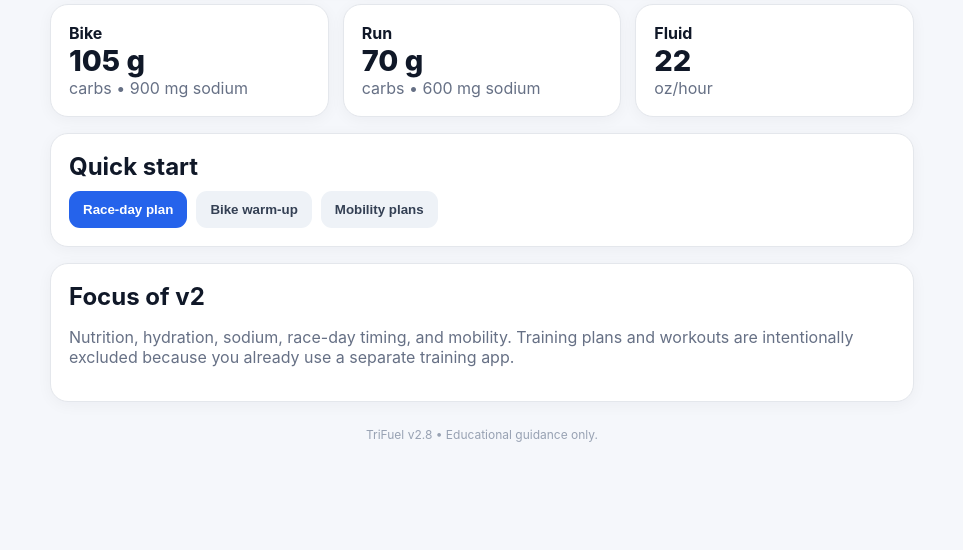
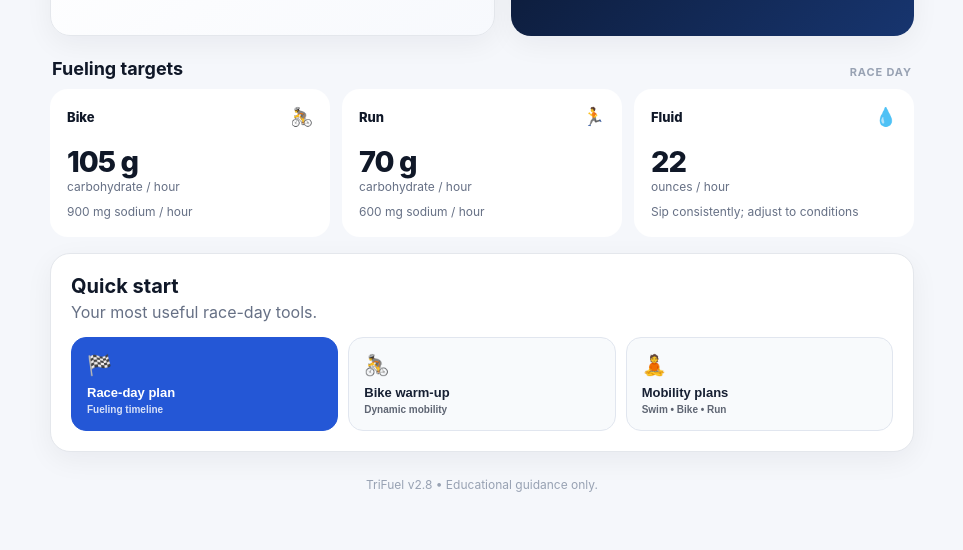
Before and after one commit to JShicko7/TriFuel, a plain HTML site: page index.html in a window 1280 px wide. Shown: the part 335-885 px from the top of the page, without its empty margins (158-1121 px from the left). Before the commit the page ends 835 px from the top, so only its background shows below. Drawn offline with Linux system fonts and the light colour scheme.

Commit message:
Add files via upload

```diff
--- a/index.html
+++ b/index.html
@@ -29,7 +29,26 @@ button,a.btn{cursor:pointer;-webkit-tap-highlight-color:transparent}
 .nutrition-card{padding:18px;border-radius:18px;background:#fff;border:1px solid #e6e8ed;box-shadow:0 4px 16px #0000000a}
 .nutrition-card h2{margin-top:0}.nutrition-row{display:flex;justify-content:space-between;gap:12px;padding:12px 0;border-bottom:1px solid #eceef2}
 .nutrition-row:last-child{border-bottom:0}@media(max-width:650px){.nutrition-hero{grid-template-columns:1fr}}
-</style></head><body><div class="app">
+</style>
+<style>
+:root{--navy:#0b1730;--blue:#2457d6;--ink:#101828;--muted:#667085;--line:#e4e7ec;--bg:#f5f7fb}
+body{background:var(--bg)!important;color:var(--ink)}
+.card{border:1px solid var(--line)!important;box-shadow:0 8px 28px rgba(16,24,40,.055)!important;border-radius:20px!important}
+.home-dashboard{padding-top:2px}.home-top{display:grid;grid-template-columns:1.05fr .95fr;gap:16px}
+.home-card{position:relative;overflow:hidden;min-height:164px;padding:22px!important}
+.athlete-card{background:linear-gradient(145deg,#fff,#f7f9fd)}.race-card{background:linear-gradient(135deg,var(--navy),#17356f);color:#fff!important;border:0!important}
+.home-label{font-size:11px;font-weight:800;text-transform:uppercase;letter-spacing:.12em;color:#667085}.race-card .home-label{color:#bcd0ff}
+.home-icon{position:absolute;right:18px;top:18px;width:40px;height:40px;border-radius:12px;background:#edf3ff;display:grid;place-items:center;font-size:19px}.race-card .home-icon{background:#ffffff1f}
+.home-number{font-size:42px;line-height:1;font-weight:850;letter-spacing:-.045em;margin:24px 0 7px}.home-sub{font-size:13px;color:#667085}.race-card .home-sub{color:#d5e2ff}
+.targets-head{display:flex;align-items:end;justify-content:space-between;margin:22px 2px 10px}.targets-head h2{font-size:18px;margin:0}.targets-head span{font-size:11px;color:#98a2b3;text-transform:uppercase;letter-spacing:.08em;font-weight:700}
+.targets{display:grid;grid-template-columns:repeat(3,1fr);gap:12px}.target{min-height:145px;padding:17px!important;border-radius:18px!important;background:#fff}
+.target-head{display:flex;justify-content:space-between;align-items:center;font-size:13px;font-weight:800}.target-icon{font-size:18px}.target-number{font-size:29px;font-weight:850;letter-spacing:-.035em;margin-top:17px}.target-unit{font-size:12px;color:#667085}.target-detail{font-size:12px;color:#667085;margin-top:10px;line-height:1.35}
+.quick{margin-top:16px;padding:20px!important}.quick h2{font-size:20px;margin:0 0 4px}.quick p{margin:0}.quick-grid{display:grid;grid-template-columns:repeat(3,1fr);gap:10px;margin-top:15px}
+.quick-btn{border:1px solid #e1e6ef;border-radius:15px;padding:15px;min-height:88px;text-align:left;background:#f8fafc;color:#172033;font-weight:800;font-size:13px}.quick-btn.primary{background:var(--blue);border-color:var(--blue);color:#fff}
+.quick-btn .qicon{display:block;font-size:20px;margin-bottom:8px}.quick-btn small{display:block;margin-top:4px;opacity:.68;font-weight:600;font-size:10px}.quick-btn.primary small{opacity:.82}
+@media(max-width:650px){.home-top{grid-template-columns:1fr}.home-card{min-height:145px}.home-number{font-size:38px}.targets{gap:8px}.target{padding:13px!important;min-height:132px}.target-number{font-size:24px}.quick-grid{grid-template-columns:1fr}.quick-btn{min-height:66px}.quick-btn .qicon{display:inline;margin-right:7px}}
+</style>
+</head><body><div class="app">
 <header class="hero"><h1>TriFuel</h1><p>Race fueling + mobility, built around your training.</p></header>
 <nav class="nav" id="nav"></nav><main class="wrap">
 <section id="home" class="page"></section><section id="race" class="page hidden"></section>
@@ -42,9 +61,28 @@ drink:"Gatorade Endurance",drinkCarb:54,drinkSodium:520,drinkOz:20,gel:"Gel",gel
 let s=JSON.parse(localStorage.getItem("trifuel")||"null")||{...D};
 function go(x){location.hash=x}function nav(){let a=location.hash.slice(1)||"home",m=[["home","⌂","Home"],["race","⏱","Race"],["nutrition","⚡","Nutrition"],["mobility","🧘","Mobility"],["settings","⚙","Settings"]];document.getElementById("nav").innerHTML=m.map(x=>`<button class="${a==x[0]?"active":""}" onclick="go('${x[0]}')"><span>${x[1]}</span>${x[2]}</button>`).join("")}
 function calc(){return{bc:Math.round(s.carb*s.bike/60),bn:Math.round(s.sodium*s.bike/60),bf:Math.round(s.fluid*s.bike/60),rc:Math.round(s.carb*s.run/60),rn:Math.round(s.sodium*s.run/60)}}
-function renderHome(){let c=calc(),d=s.raceDate?Math.max(0,Math.ceil((new Date(s.raceDate+"T12:00:00")-new Date())/86400000)):null;document.getElementById("home").innerHTML=`<div class="grid"><div class="card"><span class="pill">Athlete</span><div class="big">${s.weight} lb</div><div class="muted">Race fueling profile</div></div><div class="card"><span class="pill">Countdown</span><div class="big">${d===null?"—":d+" days"}</div><div class="muted">${s.raceDate||"Set race date in Settings"}</div></div></div><div class="section grid3"><div class="card"><b>Bike</b><div class="big">${c.bc} g</div><div class="muted">carbs • ${c.bn} mg sodium</div></div><div class="card"><b>Run</b><div class="big">${c.rc} g</div><div class="muted">carbs • ${c.rn} mg sodium</div></div><div class="card"><b>Fluid</b><div class="big">${s.fluid}</div><div class="muted">oz/hour</div></div></div><div class="section card"><h2>Quick start</h2><div class="row"><button type="button" class="btn" onclick="go('race')">Race-day plan</button><button type="button" class="btn secondary" onclick="startMob('bike','dynamic')">Bike warm-up</button><button type="button" class="btn secondary" onclick="go('mobility')">Mobility plans</button></div></div><div class="section card"><h2>Focus of v2</h2><p class="muted">Nutrition, hydration, sodium, race-day timing, and mobility. Training plans and workouts are intentionally excluded because you already use a separate training app.</p></div>`}
+function renderHome(){
+let c=calc(),d=s.raceDate?Math.max(0,Math.ceil((new Date(s.raceDate+"T12:00:00")-new Date())/86400000)):null;
+document.getElementById("home").innerHTML=`<div class="home-dashboard">
+<div class="home-top">
+<div class="card home-card athlete-card"><div class="home-icon">🏅</div><div class="home-label">Athlete</div><div class="home-number">${s.weight} lb</div><div class="home-sub">Personalized race-fueling profile</div></div>
+<div class="card home-card race-card"><div class="home-icon">⏱️</div><div class="home-label">Race countdown</div><div class="home-number">${d===null?"—":d+" days"}</div><div class="home-sub">${s.raceDate||"Add your race date in Settings"}</div></div>
+</div>
+<div class="section">
+<div class="targets-head"><h2>Fueling targets</h2><span>race day</span></div>
+<div class="targets">
+<div class="target"><div class="target-head"><span>Bike</span><span class="target-icon">🚴</span></div><div class="target-number">${c.bc} g</div><div class="target-unit">carbohydrate / hour</div><div class="target-detail">${c.bn} mg sodium / hour</div></div>
+<div class="target"><div class="target-head"><span>Run</span><span class="target-icon">🏃</span></div><div class="target-number">${c.rc} g</div><div class="target-unit">carbohydrate / hour</div><div class="target-detail">${c.rn} mg sodium / hour</div></div>
+<div class="target"><div class="target-head"><span>Fluid</span><span class="target-icon">💧</span></div><div class="target-number">${s.fluid}</div><div class="target-unit">ounces / hour</div><div class="target-detail">Sip consistently; adjust to conditions</div></div>
+</div></div>
+<div class="card quick"><h2>Quick start</h2><p class="muted">Your most useful race-day tools.</p><div class="quick-grid">
+<button type="button" class="quick-btn primary" onclick="go('race')"><span class="qicon">🏁</span>Race-day plan<small>Fueling timeline</small></button>
+<button type="button" class="quick-btn" onclick="startMob('bike','dynamic')"><span class="qicon">🚴</span>Bike warm-up<small>Dynamic mobility</small></button>
+<button type="button" class="quick-btn" onclick="go('mobility')"><span class="qicon">🧘</span>Mobility plans<small>Swim • Bike • Run</small></button>
+</div></div></div>`;
+}
 function renderRace(){let c=calc();document.getElementById("race").innerHTML=`<div class="card"><span class="pill">Olympic triathlon</span><h2>Race-day fueling timeline</h2>${[
-["T−3:00","Breakfast",`~${s.breakfast} g carbs. Bagel + banana + honey/jam + electrolyte drink (500–1000 mg sodium).`],
+["T−3:00","Breakfast",`~${s.breakfast} g carbs. Bagel + 1/2 cup oatmeal + banana + honey/jam + electrolyte drink (500–1000 mg sodium).`],
 ["T−0:20","Pre-swim","1 gel (~25 g carbs) + water."],["Swim",`${s.swim} min`,"No fueling required."],
 ["Bike 0:15","Start fueling","Begin drink + 1 gel."],["Bike 0:40","Fuel",`1 gel + drink. Target ~${s.carb} g carbs/hr and ~${s.sodium} mg sodium/hr.`],
 ["Bike 1:05","Fuel","1 gel + drink."],["T2","Run setup","Water/sports drink as needed; don't force fluids."],
```
